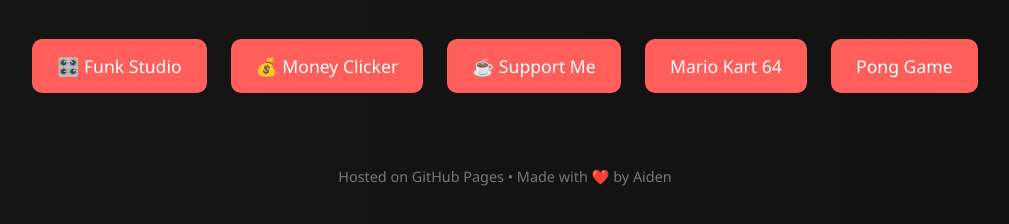
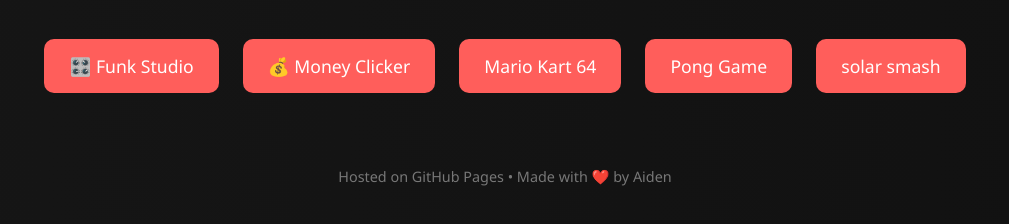
Before and after one commit to besthathacker/besthathacker.github.io, a plain HTML site: page index.html in a window 1280 px wide. Shown: the part 284-508 px from the top of the page, without its empty margins (135-1144 px from the left). Drawn offline with Linux system fonts and the light colour scheme.

Commit message:
Update index.html

```diff
--- a/index.html
+++ b/index.html
@@ -112,9 +112,9 @@
 
   <a class="project-link" href="https://besthathacker.github.io/Brazilian-funk-maker">🎛️ Funk Studio</a>
   <a class="project-link" href="https://besthathacker.github.io/moneyclicker/">💰 Money Clicker</a>
-  <a class="project-link" href="https://buymeacoffee.com/aidenbriggp?new=1" target="_blank">☕ Support Me</a>
   <a class="project-link" href="https://besthathacker.github.io/mariokart64/">Mario Kart 64</a>
   <a class="project-link" href="https://besthathacker.github.io/Pong/">Pong Game</a>
+  <a class="project-link" href="https://besthathacker.github.io/Solar-smash/">solar smash</a>
 
   <div class="footer">
     Hosted on GitHub Pages • Made with ❤️ by Aiden
```
